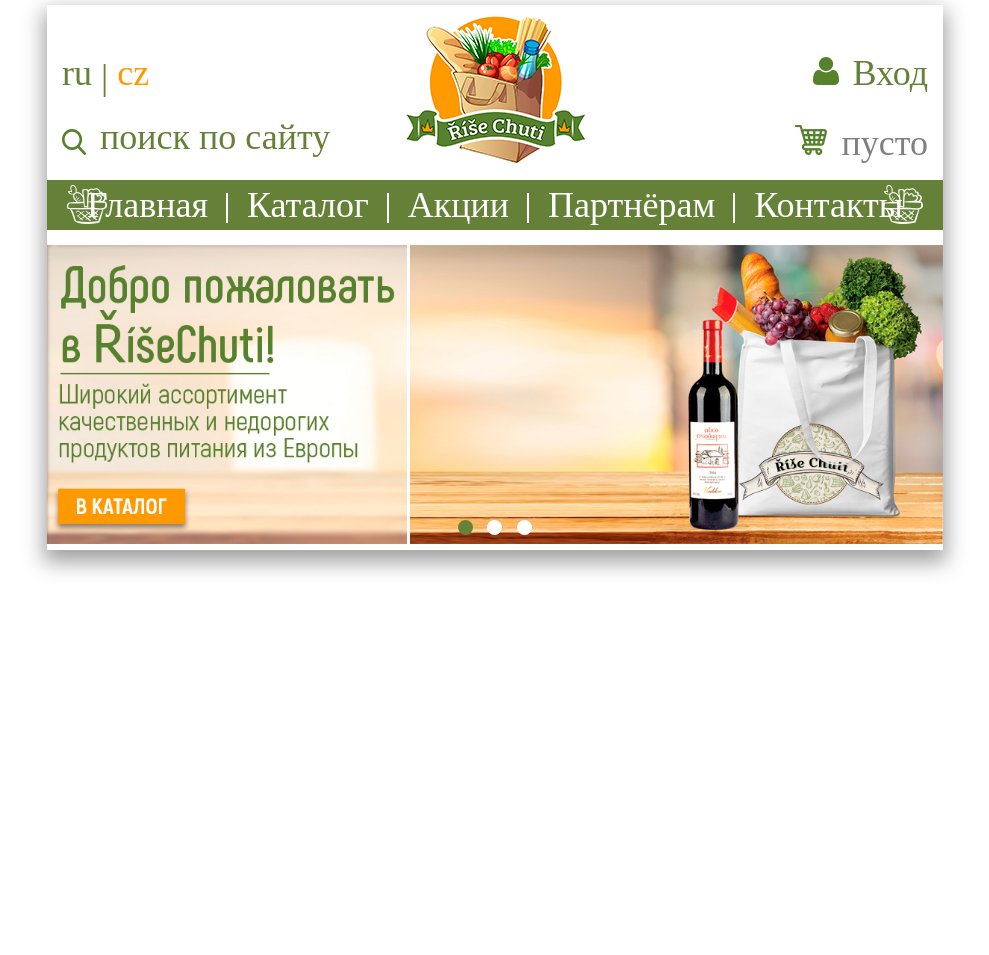
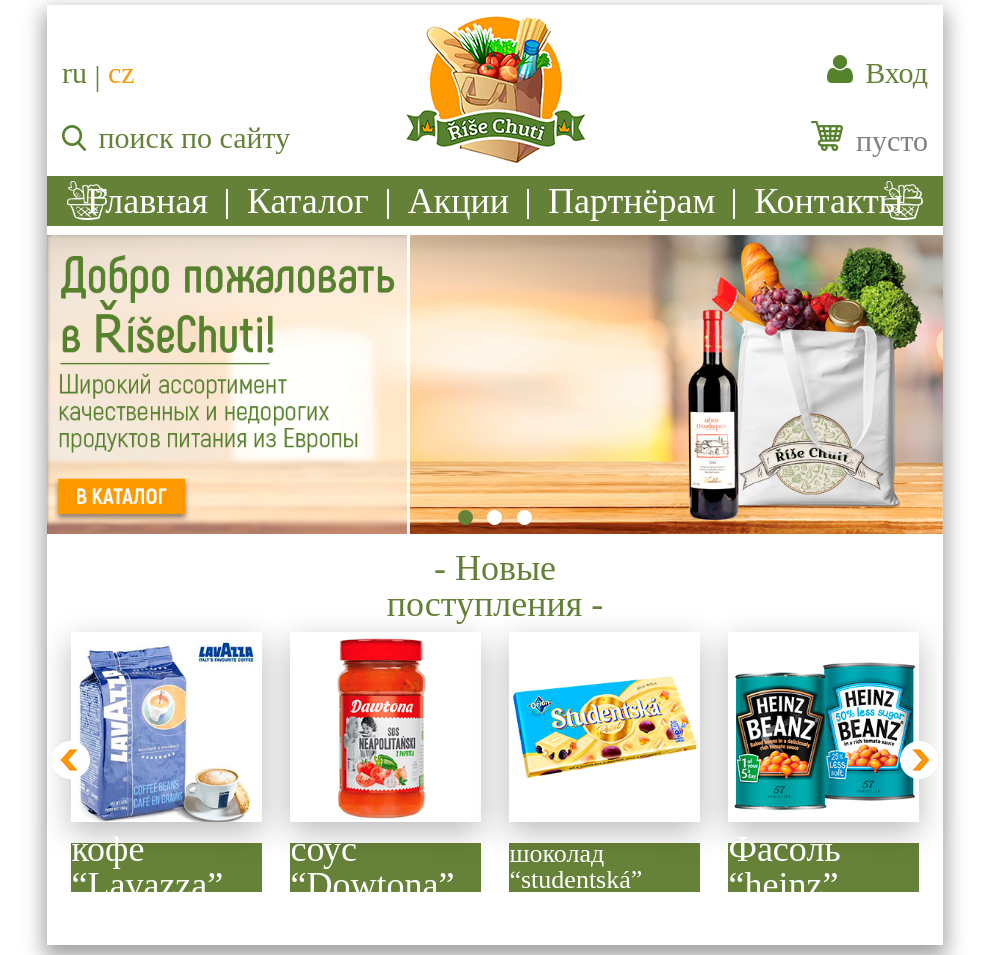
Before and after one commit to lytvynR/Rise-chuti, a plain HTML site: page index.html in a window 1280 px wide. Shown: the whole page, without its empty margins (145-1134 px from the left). Before the commit the page ends 800 px from the top, so only its background shows below. Drawn offline with Linux system fonts and the light colour scheme.

Commit message:
new goods slider

```diff
--- a/css/styles.css
+++ b/css/styles.css
@@ -21,13 +21,14 @@
 ===================HEADER=====================
 */
 .header {
-    min-height: 240px;
+    min-height: 230px;
 }
 .header-user-field {
     position: relative;
     background-color: #fff;
     padding: 50px 15px 15px 15px;
     color: #658138;
+    font-size: 30px;
 }
 .header-firstline {
     display: flex;
@@ -105,6 +106,10 @@
  .main-menu-item{
      display: inline-block;
      position: relative;
+     font-size: 36px;
+ }
+ .main-menu-item:hover {
+     text-decoration: underline #fff;
  }
   .main-menu-item a{
      color: #fff;
@@ -136,7 +141,7 @@
     bottom: 0px;
     }
     /*
-    ==================content===================
+    ==================main Banner===================
     */
 
 .content {
@@ -179,3 +184,85 @@
 .main-banner-slider .checkbox-active {
     background-color: #668238;
 }
+
+/*
+    ==================New goods field===================
+ */
+
+ .new-goods-field {
+    width: 100%;
+    color: #658138;
+ }
+
+ .new-goods-header {
+     width: 36%;
+     margin: 10px auto;
+     font-size: 36px;
+     text-align: center;
+     min-height: 50px;
+ }
+ .new-goods-slider {
+     display: flex;
+     justify-content: space-around;
+     flex-wrap: nowrap;
+     position: relative;
+     padding: 0 10px;
+     margin-bottom: 10px;
+
+
+ }
+ .new-goods-slider-item {
+     width: 21.7%;
+     height: auto;
+     background-color: #fff;
+ }
+.new-goods-slider-item a {
+    text-decoration: none;
+}
+ .new-goods-slider-item-ico {
+      width: 100%;
+      height: auto;
+      box-shadow: 0px 10px 30px 0px rgba(0,0,0,0.27);
+      margin-bottom: 15px;
+ }
+ .new-goods-slider-item-button {
+     width: 100%;
+     height: 15.7%;
+     font-size: 36px;
+     background-color: #668238;
+     color: #fff;
+     display: flex;
+     vertical-align: middle;
+     align-items: center;
+     justify-content: space-around;
+     margin-bottom: 30px;
+     opacity: 1;
+
+ }
+ .new-goods-slider-item-button:hover {
+     opacity: 0.8;
+     transition: 0.5s ease;
+     cursor: pointer;
+ }
+ .new-font-size {
+     font-size: 26px;
+ }
+ .slider_arrow_left {
+     left: 5px;
+     top: 35%;
+ }
+ .slider_arrow_right {
+     right: 5px;
+     top: 35%;
+}
+
+.slider_arrows {
+     z-index: 999;
+     position: absolute;
+}
+
+.slider_arrows:hover {
+    -webkit-transform: scale(1.2);
+  -ms-transform: scale(1.2);
+  transform: scale(1.2);
+}
--- a/index.html
+++ b/index.html
@@ -79,7 +79,32 @@
                 <div class="checkbox"></div>
             </div>
         </div>
-        <div class="new-goods-field"></div>
+        <div class="new-goods-field">
+            <div class="new-goods-header">- Новые поступления -</div>
+            <div class="new-goods-slider">
+                <img src="./images/slider_arrow_left.png" class="slider_arrow_left slider_arrows">
+                <img src="./images/slider_arrow_right.png" class="slider_arrow_right slider_arrows">
+                <div class="new-goods-slider-item">
+                    <a href="#item"><img src="./images/slider_ico_1.jpg" class="new-goods-slider-item-ico"></a>
+                    <a href="#item"><div class="new-goods-slider-item-button">кофе “Lavazza”</div></a>
+                </div>
+                <div class="new-goods-slider-item">
+                    <a href="#item"><img src="./images/slider_ico_2.jpg" class="new-goods-slider-item-ico"></a>
+                    <a href="#item"><div class="new-goods-slider-item-button">соус “Dowtona”</div></a>
+                </div>
+                <div class="new-goods-slider-item">
+                    <a href="#item"><img src="./images/slider_ico_3.jpg" class="new-goods-slider-item-ico"></a>
+                    <a href="#item"><div class="new-goods-slider-item-button new-font-size">шоколад “studentská”</div></a>
+                </div>
+                <div class="new-goods-slider-item">
+                    <a href="#item"><img src="./images/slider_ico_4.jpg" class="new-goods-slider-item-ico"></a>
+                    <a href="#item"><div class="new-goods-slider-item-button">Фасоль “heinz”</div></a>
+                </div>
+            </div>
+            <div class="subscribe-field">
+
+            </div>
+        </div>
         <div class="shares-field"></div>
         <div class="manufacturers-slider"></div>
     </div>
```
Also changed, not shown: images/slider_arrow_left.png (added), images/slider_arrow_right.png (added), images/slider_ico_1.jpg (added), images/slider_ico_2.jpg (added), images/slider_ico_3.jpg (added), images/slider_ico_4.jpg (added).
